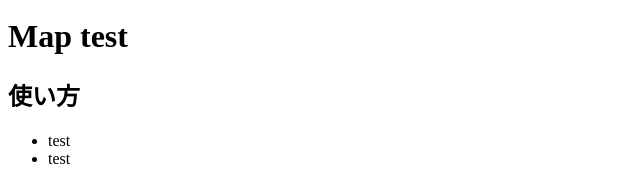
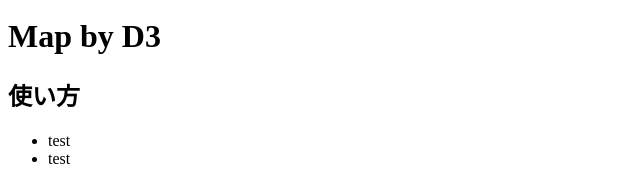
Before and after one commit to air-h-128k-il/D3-sample1, a plain HTML site: page index.html in a window 1280 px wide. Shown: the part 413-594 px from the top of the page, 0-640 px from the left. Drawn offline with nearby package versions, Linux system fonts and the light colour scheme.

```diff
--- a/index.html
+++ b/index.html
@@ -13,8 +13,8 @@
     <!--<head prefix="og: http://ogp.me/ns# fb: http://ogp.me/ns/ fb# prefix属性: http://ogp.me/ns/ prefix属性#">-->
     <meta property="og:url" content="https://covid19-seir-model.netlify.com/" />
     <meta property="og:type" content="website" />
-    <meta property="og:title" content="SEIR model simulator" />
-    <meta property="og:description" content="感染症の数理疫学モデル SEIR のシミュレーターです。β（実際にはR）を変化させると感染者数のカーブが変化します。" />
+    <meta property="og:title" content="D3 Map" />
+    <meta property="og:description" content="D3.js 使ってみました" />
     <meta property="og:site_name" content="PHAZOR" />
     <meta property="og:image" content="https://covid19-seir-model.netlify.com/resources/ogp.png" />
     <meta property="twitter:card" content="summary_large_image">
@@ -34,7 +34,7 @@
 </head>
 <body>
     <div id="map-container"></div>
-    <h1>Map test</h1>
+    <h1>Map by D3</h1>
 
 
     <div>
```
Also changed, not shown: 1 other file.
